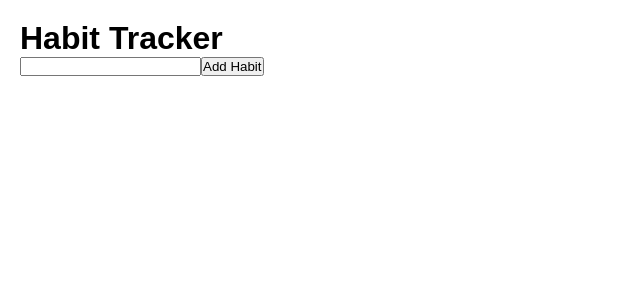
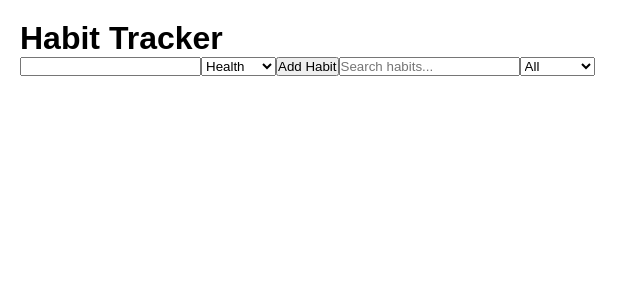
Before and after one commit to kamalesh2602/React-Habit-Tracker, a React (Vite) app: page / in a window 1280 px wide. Shown: the top 300 px of the page, without its empty margins (0-640 px from the left). Built offline with nearby package versions, Linux system fonts and the light colour scheme.

Commit message:
add search and category filtering

```diff
--- a/src/App.jsx
+++ b/src/App.jsx
@@ -12,10 +12,13 @@ function App() {
             : [];
     });
     const [habitName, setHabitName] = useState("")
+    const [category, setCategory] = useState("Health")
+    const [search, setSearch] = useState("");
+    const [selectedCategory, setSelectedCategory] = useState("All");
 
-    useEffect(() =>{
-        localStorage.setItem("habits",JSON.stringify(habits))
-    },[habits])
+    useEffect(() => {
+        localStorage.setItem("habits", JSON.stringify(habits))
+    }, [habits])
 
 
 
@@ -23,7 +26,7 @@ function App() {
         if (habitName.trim() === "") {
             return;
         }
-        setHabits([...habits, { id: Date.now(), name: habitName, completed : false}]);
+        setHabits([...habits, { id: Date.now(), name: habitName, completed: false, category: category }]);
         setHabitName("");
     }
 
@@ -49,6 +52,20 @@ function App() {
 
 
 
+    const categoryFilteredHabits = habits.filter((habit) =>
+        selectedCategory === "All"
+            ? true
+            : habit.category === selectedCategory
+    )
+
+    const filteredHabits = categoryFilteredHabits.filter((habit) =>
+        habit.name
+            .toLowerCase()
+            .includes(search.toLowerCase())
+    );
+
+
+
     return (
         <div>
             <h1>Habit Tracker</h1>
@@ -57,10 +74,30 @@ function App() {
                 habitName={habitName}
                 setHabitName={setHabitName}
                 addHabit={addHabit}
+                category={category}
+                setCategory={setCategory}
             />
+            <input
+                type="text"
+                placeholder="Search habits..."
+                value={search}
+                onChange={(e) => setSearch(e.target.value)}
+            />
+            <select
+                value={selectedCategory}
+                onChange={(e) =>
+                    setSelectedCategory(e.target.value)
+                }
+            >
+                <option value="All">All</option>
+                <option value="Health">Health</option>
+                <option value="Coding">Coding</option>
+                <option value="Learning">Learning</option>
+                <option value="Personal">Personal</option>
+            </select>
 
             <HabitList
-            habits={habits}
+                habits={filteredHabits}
                 deleteHabit={delHabit}
                 toggleHabit={toggleHabit}
             />
--- a/src/components/HabitForm.jsx
+++ b/src/components/HabitForm.jsx
@@ -8,6 +8,15 @@ function HabitForm(props) {
                     props.setHabitName(e.target.value)
                 }
             />
+            <select
+                value={props.category}
+                onChange={(e) => props.setCategory(e.target.value)}
+            >
+                <option value="Health">Health</option>
+                <option value="Coding">Coding</option>
+                <option value="Learning">Learning</option>
+                <option value="Personal">Personal</option>
+            </select>
 
             <button onClick={props.addHabit}>
                 Add Habit
```
Lines whose indentation alone changed are shown as unchanged.
